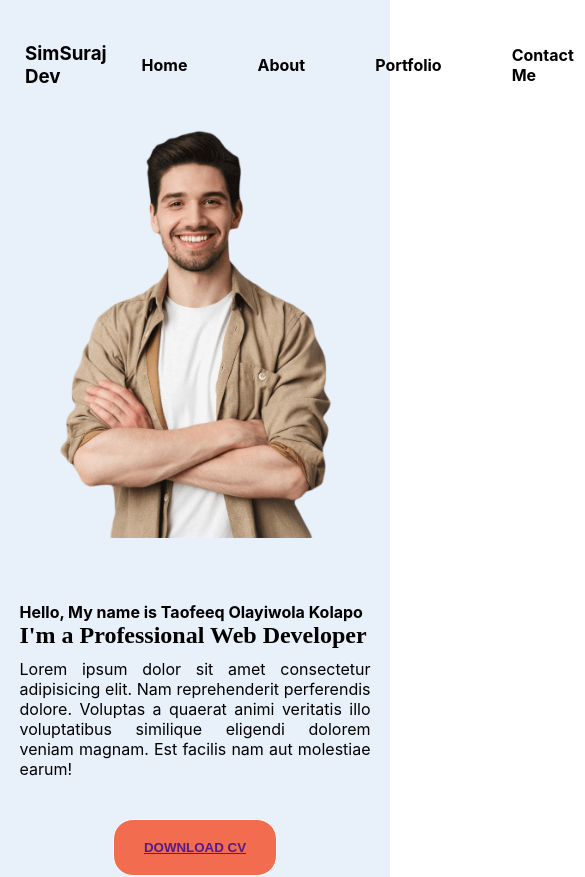
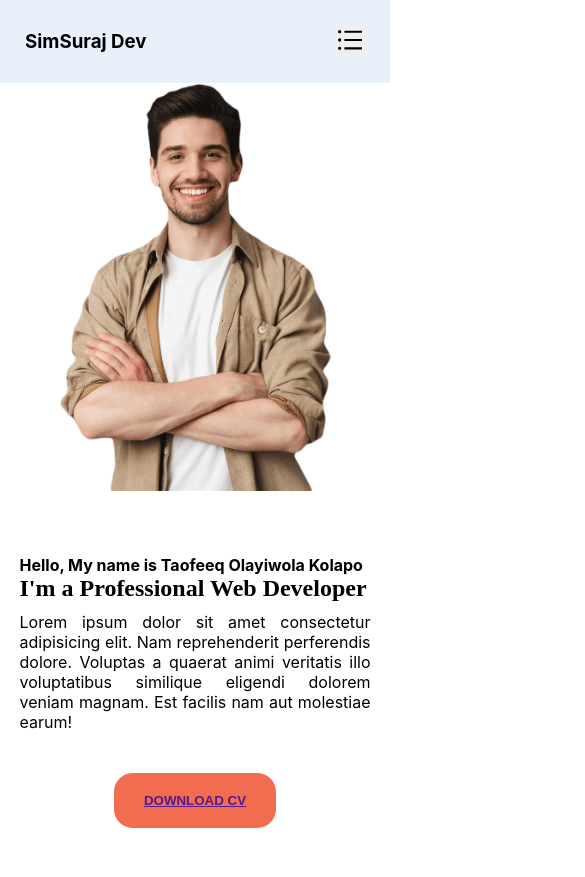
Before and after one commit to Taofeeq001/My-Portfolio, a React (Create React App) app: page / in a window 390 px wide. Shown: the top 877 px of the page, 585 px wide, since content can reach past the window. Built offline with nearby package versions, Linux system fonts and the light colour scheme; a web font is replaced by a local one.

Commit message:
updated responsiveness

```diff
--- a/src/Components/Pages/Footer/Footer.css
+++ b/src/Components/Pages/Footer/Footer.css
@@ -57,7 +57,7 @@
 @media screen and (max-width:950px) {
    .footer{
     width: 100%;
-    padding: 1rem;
+    padding: 2rem;
    }
    .footer-container{
     width: 98%;
--- a/src/Components/Pages/Nav/Nav.css
+++ b/src/Components/Pages/Nav/Nav.css
@@ -1,8 +1,6 @@
-.hero{
+.navigator{
     display: flex;
     flex-direction: column;
-    width: 100%;
-    background-color: #E8F1F9;
 }
 .navigation{
     display: flex;
@@ -11,7 +9,6 @@
     padding: 25px;
     align-items: center;
     background-color: #E8F1F9;
-    /* position: fixed; */
 }
 .desktop-nav{
     display: flex;
@@ -29,10 +26,56 @@
     transition: 2s ease;
 }
 .desktop-nav svg{
-    margin-left: 35px;
     width: 30px;
     height: 30px;
+}
+.desktop-nav button{
+    border: none;
+    cursor: pointer;
 }
 .mobile-nav{
     display: none;
 }
+.toggle{
+    display: none;
+}
+@media screen and (max-width: 950px) {
+    .desktop-navs{
+        display: none;
+    }
+    .navigation{
+        justify-content: space-between;
+    }
+    .toggle{
+        display: block;
+    }
+    .mobile-nav{
+        display: flex;
+        flex-direction: column;
+        align-items: center;
+        width: 100%;
+        height: 0;
+        justify-content: center;
+        gap: 50px;
+        background-color: orange;
+        overflow: hidden;
+        transition: 2s ease-in;
+    }
+    .mobile-nav a, .mobile-sub a{
+        text-decoration: none;
+        color: black;
+        font-weight: bold;
+    }
+    .mobile-sub{
+        display: flex;
+        flex-direction: column;
+        justify-content: center;
+        width: 100%;
+        height: 45vh;
+        gap: 50px;
+        align-items: center;
+        background-color: orange;
+        transition: 2s ease-in;
+        overflow: hidden;
+    }
+}
--- a/src/Components/Pages/Nav/Nav.jsx
+++ b/src/Components/Pages/Nav/Nav.jsx
@@ -1,30 +1,43 @@
-import React, {useEffect} from "react";
+import React, {useState} from "react";
 import './Nav.css'
 import {AiOutlineUnorderedList} from 'react-icons/ai'
 
 
 const Nav =()=>{
+    // const [deskToggle, setDeskToggle] = useState(false)
+    const [mobiltog, setMobilTog] = useState(false)
+
+    // const handleClick = () =>{
+    //     setDeskToggle(!deskToggle)
+    // }
+    const handleClick = () =>{
+        setMobilTog(!mobiltog)
+    }
     return(
-        <div>
+        <div className="navigator">
             <nav className="navigation">
                 <div>
                     <h3>SimSuraj Dev</h3>
                 </div>
                 <div className="desktop-nav">
+                    <div className="desktop-navs">
                         <a href="">Home</a>
                         <a href="">About</a>
                         <a href="">Portfolio</a>
                         <a href="">Contact Me</a>
-                    <AiOutlineUnorderedList/>
                     </div>
-                <div className="mobile-nav">
+                    <button className="toggle" onClick={handleClick}><AiOutlineUnorderedList/></button>
+                </div>
+            </nav>
+            <div className={mobiltog? "mobile-sub":'mobile-nav'}>
                 <a href="">Home</a>
                 <a href="">About</a>
                 <a href="">Portfolio</a>
                 <a href="">Contact Me</a>
-                    <AiOutlineUnorderedList/>
             </div>
-            </nav>
+            <div className="right-side">
+
+            </div>
         </div>
     )
 }
```
Lines whose indentation alone changed are shown as unchanged.
